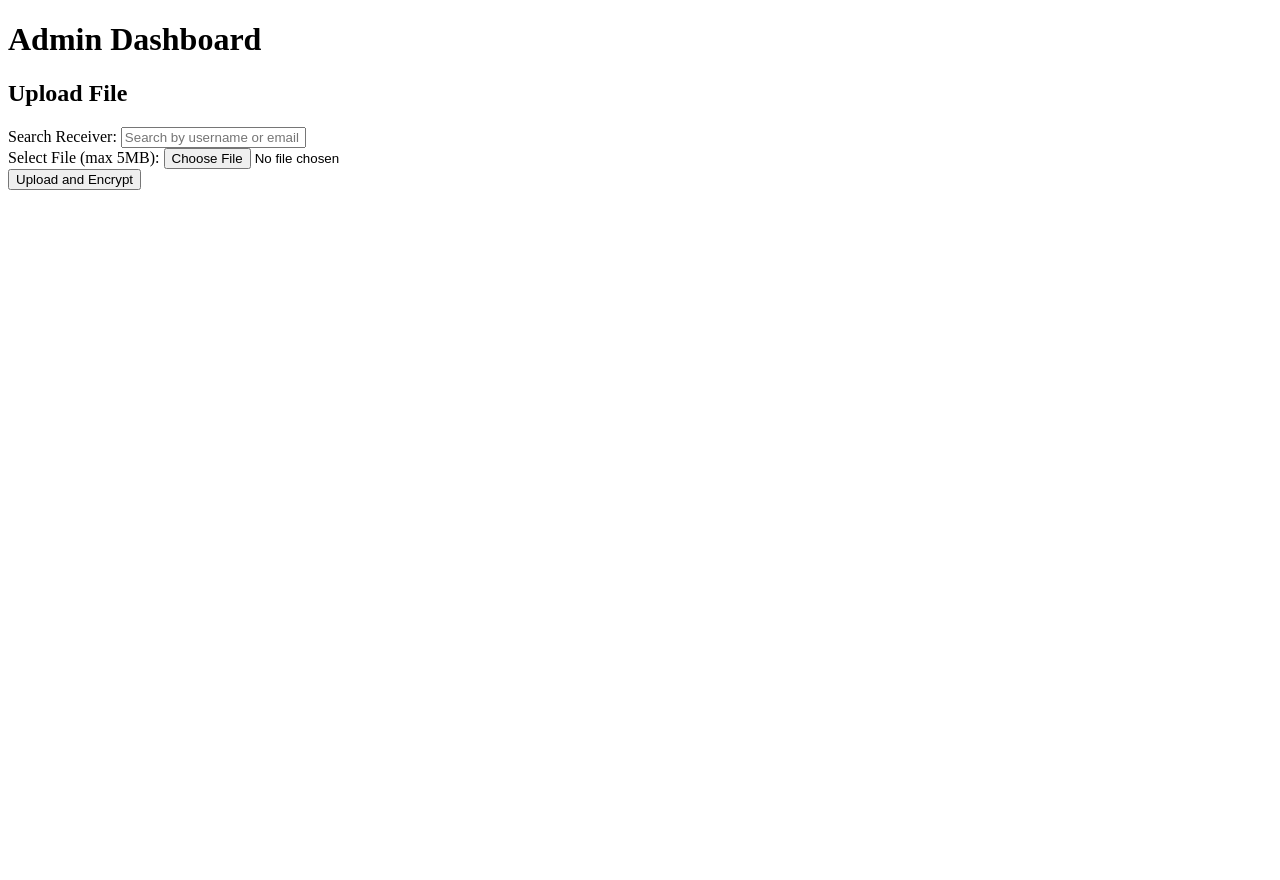
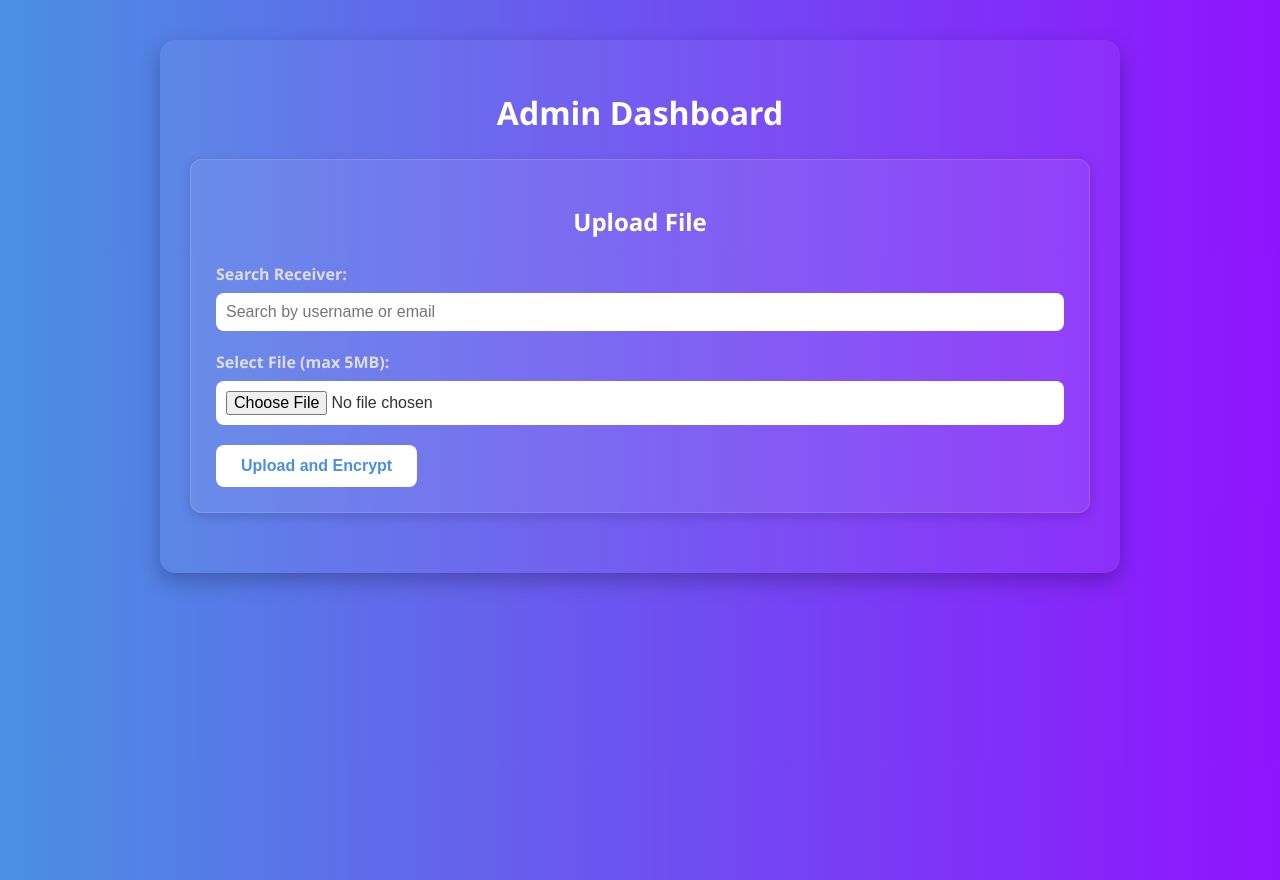
Before and after one commit to FakeLife0697/DumpThatFile, a Flask app: template app/templates/admin.html in a window 1280 px wide. Before the commit the page ends 190 px from the top, so only its background shows below. Run offline with Flask 3, Linux system fonts and the light colour scheme; the template is opened without the code that fills it, so the values that code supplies are empty; parts of the project's set-up code (start-up, migrations or seed data) failed here and were passed over.

Commit message:
Update front-end for home page and admin page

```diff
--- a/app/modules/admin.py
+++ b/app/modules/admin.py
@@ -14,7 +14,7 @@ def admin_required(f):
     def decorated_function(*args, **kwargs):
         if 'user' not in session:
             return redirect(url_for('login.login'))
-        if not is_admin(session['user']['id']):
+        if not is_admin(session['user']["id"]):
             return redirect(url_for('home.home'))
         return f(*args, **kwargs)
     return decorated_function
--- a/app/static/admin.css
+++ b/app/static/admin.css
@@ -0,0 +1,134 @@
+body {
+    margin: 0;
+    padding: 0;
+    font-family: 'Segoe UI', Tahoma, Geneva, Verdana, sans-serif;
+    background: linear-gradient(to right, #4a90e2, #9013fe);
+    color: white;
+    min-height: 100vh;
+    display: flex;
+    justify-content: center;
+    align-items: flex-start;
+    padding: 40px 20px;
+}
+
+.container {
+    max-width: 900px;
+    width: 100%;
+    background-color: rgba(255, 255, 255, 0.05);
+    padding: 30px;
+    border-radius: 15px;
+    box-shadow: 0 8px 20px rgba(0, 0, 0, 0.25);
+}
+
+h1, h2 {
+    text-align: center;
+    color: #ffffff;
+    margin-bottom: 25px;
+}
+
+.alert {
+    padding: 12px;
+    margin-bottom: 20px;
+    border-radius: 8px;
+    font-weight: bold;
+}
+
+.alert-success {
+    background-color: rgba(40, 167, 69, 0.9);
+    color: #fff;
+    border: 1px solid rgba(40, 167, 69, 0.7);
+}
+
+.alert-error,
+.alert-danger {
+    background-color: rgba(220, 53, 69, 0.9);
+    color: #fff;
+    border: 1px solid rgba(220, 53, 69, 0.7);
+}
+
+.upload-section {
+    background-color: rgba(255, 255, 255, 0.07);
+    padding: 25px;
+    border-radius: 12px;
+    margin-bottom: 30px;
+    border: 1px solid rgba(255, 255, 255, 0.15);
+    box-shadow: 0 4px 12px rgba(0, 0, 0, 0.15);
+}
+
+.form-group {
+    margin-bottom: 20px;
+    text-align: left;
+}
+
+label {
+    display: block;
+    margin-bottom: 8px;
+    color: #ddd;
+    font-weight: 600;
+}
+
+input[type="text"],
+input[type="file"] {
+    width: 100%;
+    padding: 10px;
+    border: none;
+    border-radius: 8px;
+    background-color: #ffffff;
+    color: #333;
+    box-sizing: border-box;
+    font-size: 1em;
+}
+
+input:focus {
+    outline: none;
+    box-shadow: 0 0 5px rgba(255, 255, 255, 0.5);
+}
+
+.btn {
+    background-color: #ffffff;
+    color: #4a90e2;
+    padding: 12px 25px;
+    border: none;
+    border-radius: 8px;
+    cursor: pointer;
+    font-size: 16px;
+    font-weight: bold;
+    transition: 0.3s ease;
+}
+
+.btn:hover {
+    background-color: #4a90e2;
+    color: white;
+    box-shadow: 0 4px 12px rgba(0, 0, 0, 0.2);
+}
+
+.search-results {
+    margin-top: 5px;
+    border: 1px solid #ccc;
+    border-radius: 8px;
+    max-height: 200px;
+    overflow-y: auto;
+    display: none;
+    background-color: rgba(255, 255, 255, 0.95);
+    color: #000;
+    position: relative;
+    z-index: 10;
+}
+
+.search-results:not(:empty) {
+    display: block;
+}
+
+.search-result-item {
+    padding: 10px 15px;
+    cursor: pointer;
+    border-bottom: 1px solid #ddd;
+}
+
+.search-result-item:last-child {
+    border-bottom: none;
+}
+
+.search-result-item:hover {
+    background-color: #eaeaea;
+}
--- a/app/static/home.css
+++ b/app/static/home.css
@@ -1,5 +1,3 @@
-/* home.css */
-
 body {
     margin: 0;
     padding: 0;
```
Also changed, not shown: app/modules/home.py (+7 -7 lines).
